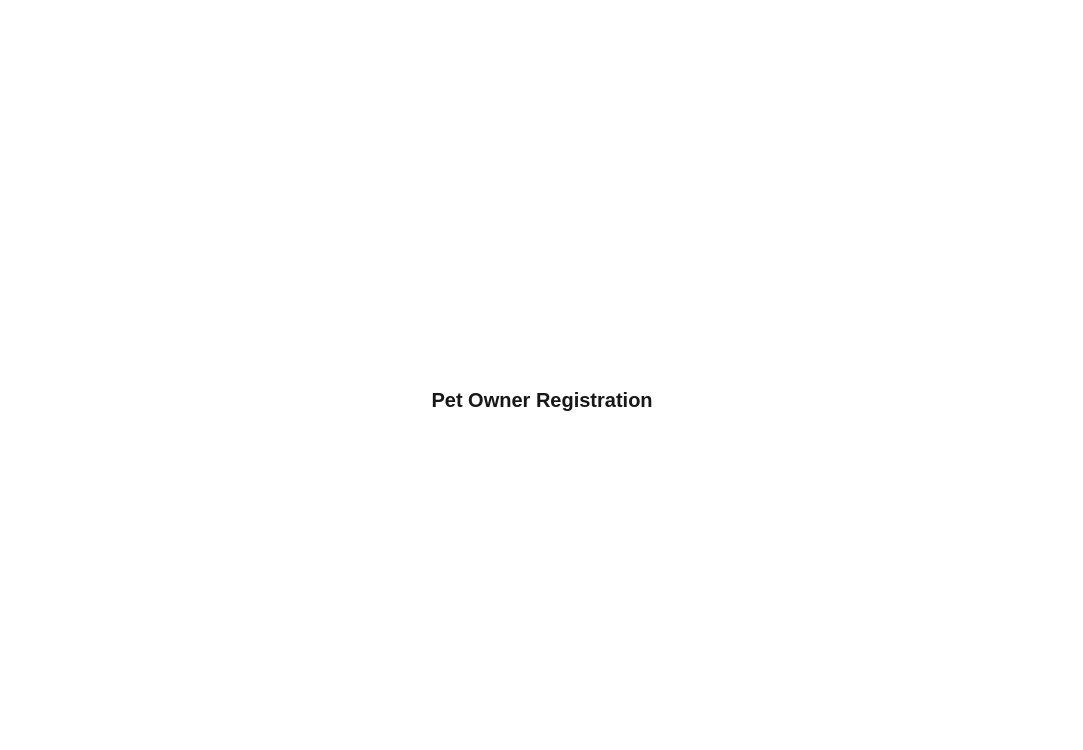
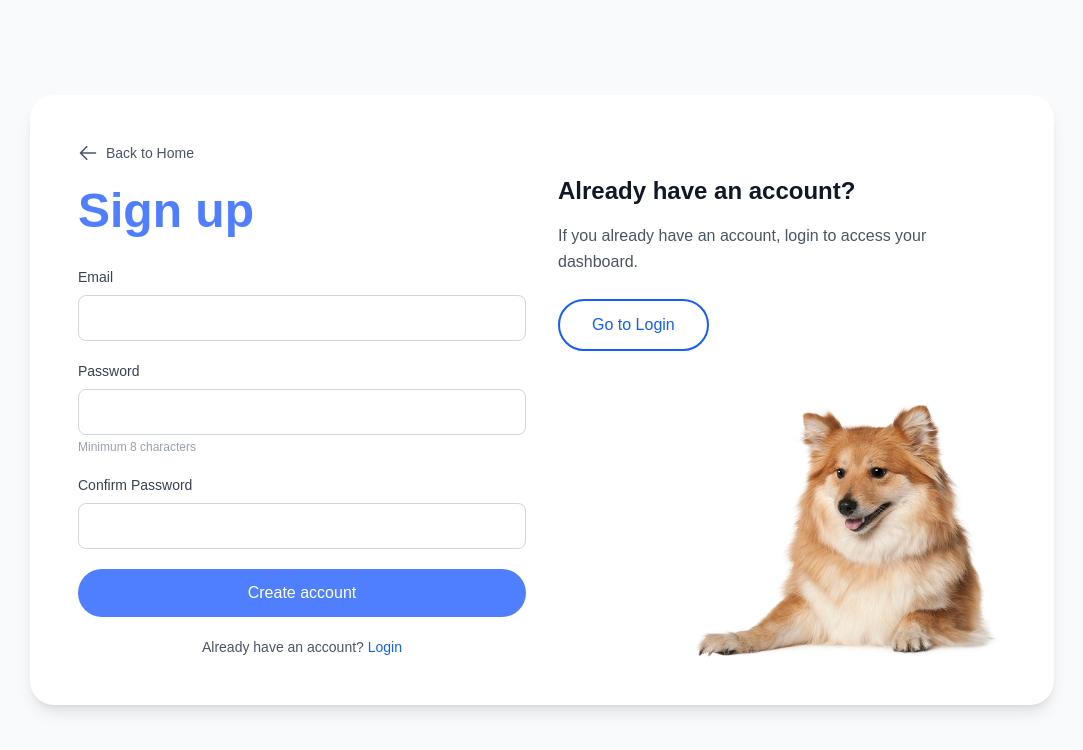
Before and after one commit to rujay03/pet-clinic-frontend, a Next.js app: page /auth/register in a window 1280 px wide. Shown: the top 750 px of the page, without its empty margins (98-1181 px from the left). Built offline with nearby package versions, Linux system fonts and the light colour scheme; no server answers.

Commit message:
feat: add back to home link and update button text on login page

```diff
--- a/app/auth/login/page.tsx
+++ b/app/auth/login/page.tsx
@@ -5,6 +5,7 @@ import { useRouter } from "next/navigation";
 import { apiFetch, ApiError } from "@/lib/api";
 import type { LoginRequest } from "@/types/auth";
 import Image from "next/image";
+import Link from "next/link";
 
 export default function LoginPage() {
   const router = useRouter();
@@ -44,6 +45,26 @@ export default function LoginPage() {
         <div className="grid md:grid-cols-2 gap-8 p-12">
           {/* Left Column - Login Form */}
           <div className="flex flex-col">
+            <Link
+              href="/"
+              className="flex items-center gap-2 text-gray-600 hover:text-blue-600 mb-6 w-fit transition-colors"
+            >
+              <svg
+                xmlns="http://www.w3.org/2000/svg"
+                fill="none"
+                viewBox="0 0 24 24"
+                strokeWidth={2}
+                stroke="currentColor"
+                className="w-5 h-5"
+              >
+                <path
+                  strokeLinecap="round"
+                  strokeLinejoin="round"
+                  d="M10.5 19.5L3 12m0 0l7.5-7.5M3 12h18"
+                />
+              </svg>
+              <span className="text-sm font-medium">Back to Home</span>
+            </Link>
             <h1
               className="text-5xl font-bold mb-8"
               style={{ color: "#4F7FFF" }}
@@ -227,7 +248,7 @@ export default function LoginPage() {
                 type="button"
                 className="px-8 py-3 rounded-full border-2 border-blue-600 text-blue-600 font-medium hover:bg-blue-50 transition-colors"
               >
-                Contact Us
+                Sign Up
               </button>
             </div>
 
--- a/app/auth/register/page.tsx
+++ b/app/auth/register/page.tsx
@@ -1,7 +1,164 @@
+"use client";
+
+import { FormEvent, useMemo, useState } from "react";
+import { useRouter } from "next/navigation";
+import { apiFetch, ApiError } from "@/lib/api";
+import type { SignupForm } from "@/types/auth";
+import AuthSplitCard from "@/components/auth/AuthSplitCard";
+import Link from "next/link";
+
 export default function RegisterPage() {
+  const router = useRouter();
+
+  const [form, setForm] = useState<SignupForm>({
+    email: "",
+    password: "",
+    confirmPassword: "",
+  });
+
+  const [loading, setLoading] = useState(false);
+  const [error, setError] = useState<string | null>(null);
+
+  const passwordMismatch = useMemo(() => {
+    if (!form.confirmPassword) return false;
+    return form.password !== form.confirmPassword;
+  }, [form.password, form.confirmPassword]);
+
+  async function handleSubmit(e: FormEvent) {
+    e.preventDefault();
+    setError(null);
+
+    // ✅ frontend validation first
+    if (form.password.length < 8) {
+      setError("Password must be at least 8 characters.");
+      return;
+    }
+    if (form.password !== form.confirmPassword) {
+      setError("Passwords do not match.");
+      return;
+    }
+
+    setLoading(true);
+    try {
+      await apiFetch("/api/auth/signup", {
+        method: "POST",
+        body: {
+          email: form.email,
+          password: form.password,
+        },
+      });
+
+      // ✅ signup success → go to login
+      router.push("/auth/login");
+    } catch (err: unknown) {
+      if (err instanceof ApiError) {
+        setError(err.message);
+      } else {
+        setError("Something went wrong. Please try again.");
+      }
+    } finally {
+      setLoading(false);
+    }
+  }
+
   return (
-    <main className="min-h-screen flex items-center justify-center">
-      <h1 className="text-xl font-semibold">Pet Owner Registration</h1>
-    </main>
+    <AuthSplitCard
+      title="Sign up"
+      rightTitle="Already have an account?"
+      rightText="If you already have an account, login to access your dashboard."
+      rightButtonText="Go to Login"
+      onRightButtonClick={() => router.push("/auth/login")}
+    >
+      {error && (
+        <div className="mb-4 rounded bg-red-100 text-red-700 px-3 py-2 text-sm">
+          {error}
+        </div>
+      )}
+
+      <form onSubmit={handleSubmit} className="space-y-5">
+        <div>
+          <label
+            className="block text-sm font-medium mb-2 text-gray-700"
+            htmlFor="email"
+          >
+            Email
+          </label>
+          <input
+            id="email"
+            type="email"
+            className="w-full border border-gray-300 rounded-lg px-4 py-3 text-sm focus:outline-none focus:ring-2 focus:ring-blue-500 focus:border-transparent"
+            value={form.email}
+            onChange={(e) =>
+              setForm((prev) => ({ ...prev, email: e.target.value }))
+            }
+            required
+            autoComplete="email"
+          />
+        </div>
+
+        <div>
+          <label
+            className="block text-sm font-medium mb-2 text-gray-700"
+            htmlFor="password"
+          >
+            Password
+          </label>
+          <input
+            id="password"
+            type="password"
+            className="w-full border border-gray-300 rounded-lg px-4 py-3 text-sm focus:outline-none focus:ring-2 focus:ring-blue-500 focus:border-transparent"
+            value={form.password}
+            onChange={(e) =>
+              setForm((prev) => ({ ...prev, password: e.target.value }))
+            }
+            required
+            autoComplete="new-password"
+          />
+          <p className="mt-1 text-xs text-gray-400">Minimum 8 characters</p>
+        </div>
+
+        <div>
+          <label
+            className="block text-sm font-medium mb-2 text-gray-700"
+            htmlFor="confirmPassword"
+          >
+            Confirm Password
+          </label>
+          <input
+            id="confirmPassword"
+            type="password"
+            className={[
+              "w-full border rounded-lg px-4 py-3 text-sm focus:outline-none focus:ring-2 focus:ring-blue-500 focus:border-transparent",
+              passwordMismatch ? "border-red-400" : "border-gray-300",
+            ].join(" ")}
+            value={form.confirmPassword}
+            onChange={(e) =>
+              setForm((prev) => ({ ...prev, confirmPassword: e.target.value }))
+            }
+            required
+            autoComplete="new-password"
+          />
+          {passwordMismatch && (
+            <p className="mt-1 text-xs text-red-600">Passwords do not match</p>
+          )}
+        </div>
+
+        <button
+          type="submit"
+          disabled={loading}
+          className="w-full rounded-full text-white py-3 text-base font-medium hover:opacity-90 disabled:opacity-60 transition-opacity"
+          style={{ backgroundColor: "#4F7FFF" }}
+        >
+          {loading ? "Creating account..." : "Create account"}
+        </button>
+
+        <p className="text-sm text-gray-600 text-center">
+          Already have an account?{" "}
+          <Link href="/auth/login" className="text-blue-600 hover:underline">
+            Login
+          </Link>
+        </p>
+      </form>
+    </AuthSplitCard>
   );
 }
--- /dev/null
+++ b/components/auth/AuthSplitCard.tsx
@@ -0,0 +1,96 @@
+// components/auth/AuthSplitCard.tsx
+import Image from "next/image";
+import Link from "next/link";
+import { ReactNode } from "react";
+
+interface AuthSplitCardProps {
+  title: string;
+  children: ReactNode;
+
+  rightTitle: string;
+  rightText: string;
+  rightButtonText: string;
+  onRightButtonClick?: () => void;
+  rightImageSrc?: string;
+}
+
+export default function AuthSplitCard({
+  title,
+  children,
+  rightTitle,
+  rightText,
+  rightButtonText,
+  onRightButtonClick,
+  rightImageSrc = "/dog.png",
+}: AuthSplitCardProps) {
+  return (
+    <main className="min-h-screen flex items-center justify-center bg-gray-50 p-4">
+      <div className="w-full max-w-5xl bg-white shadow-lg rounded-3xl overflow-hidden">
+        <div className="grid md:grid-cols-2 gap-8 p-12">
+          {/* Left column */}
+          <div className="flex flex-col">
+            <Link
+              href="/"
+              className="flex items-center gap-2 text-gray-600 hover:text-blue-600 mb-6 w-fit transition-colors"
+            >
+              <svg
+                xmlns="http://www.w3.org/2000/svg"
+                fill="none"
+                viewBox="0 0 24 24"
+                strokeWidth={2}
+                stroke="currentColor"
+                className="w-5 h-5"
+              >
+                <path
+                  strokeLinecap="round"
+                  strokeLinejoin="round"
+                  d="M10.5 19.5L3 12m0 0l7.5-7.5M3 12h18"
+                />
+              </svg>
+              <span className="text-sm font-medium">Back to Home</span>
+            </Link>
+
+            <h1
+              className="text-5xl font-bold mb-8"
+              style={{ color: "#4F7FFF" }}
+            >
+              {title}
+            </h1>
+
+            {children}
+          </div>
+
+          {/* Right column */}
+          <div className="flex flex-col justify-between relative">
+            <div className="mt-8">
+              <h2 className="text-2xl font-semibold mb-4 text-gray-900">
+                {rightTitle}
+              </h2>
+              <p className="text-gray-600 mb-6 leading-relaxed">{rightText}</p>
+
+              <button
+                type="button"
+                onClick={onRightButtonClick}
+                className="px-8 py-3 rounded-full border-2 border-blue-600 text-blue-600 font-medium hover:bg-blue-50 transition-colors"
+              >
+                {rightButtonText}
+              </button>
+            </div>
+
+            <div className="flex justify-end mt-8">
+              <div className="relative w-80 h-64">
+                <Image
+                  src={rightImageSrc}
+                  alt="Pet dog"
+                  fill
+                  className="object-contain object-bottom"
+                  priority
+                />
+              </div>
+            </div>
+          </div>
+        </div>
+      </div>
+    </main>
+  );
+}
```
Also changed, not shown: types/auth.ts (+9 -0 lines).
